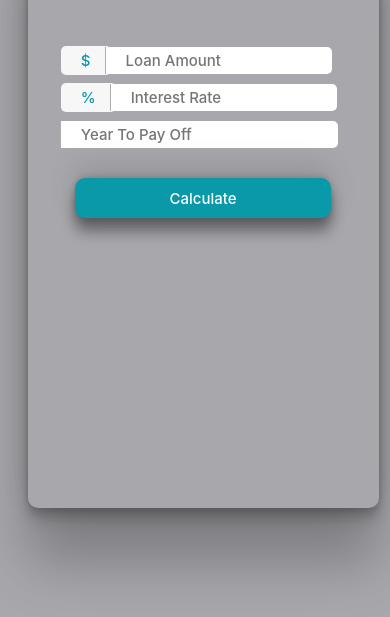
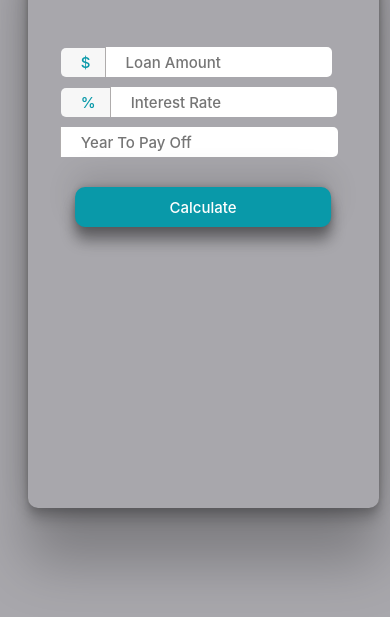
Before and after one commit to Shahriar-Rumel/LoanCalculator, a plain HTML site: page index.html in a window 390 px wide. Shown: the part 283-900 px from the top of the page. Drawn offline with Linux system fonts and the light colour scheme.

Commit message:
On branch master

```diff
--- a/index.html
+++ b/index.html
@@ -188,7 +188,7 @@
             background-color: #a70f0f3a;
             border:1px solid crimson;
       }
-      @media only screen and (max-width: 580px) {
+      @media only screen and (max-width: 600px) {
         .loan-cover{
             width:90%;
             height:70%;
@@ -204,7 +204,7 @@
             width:98%;
             margin-left:-1px;
         }
-        .loan-input input,.loan-result input{
+        input{
 
             height:27px;
 
```
